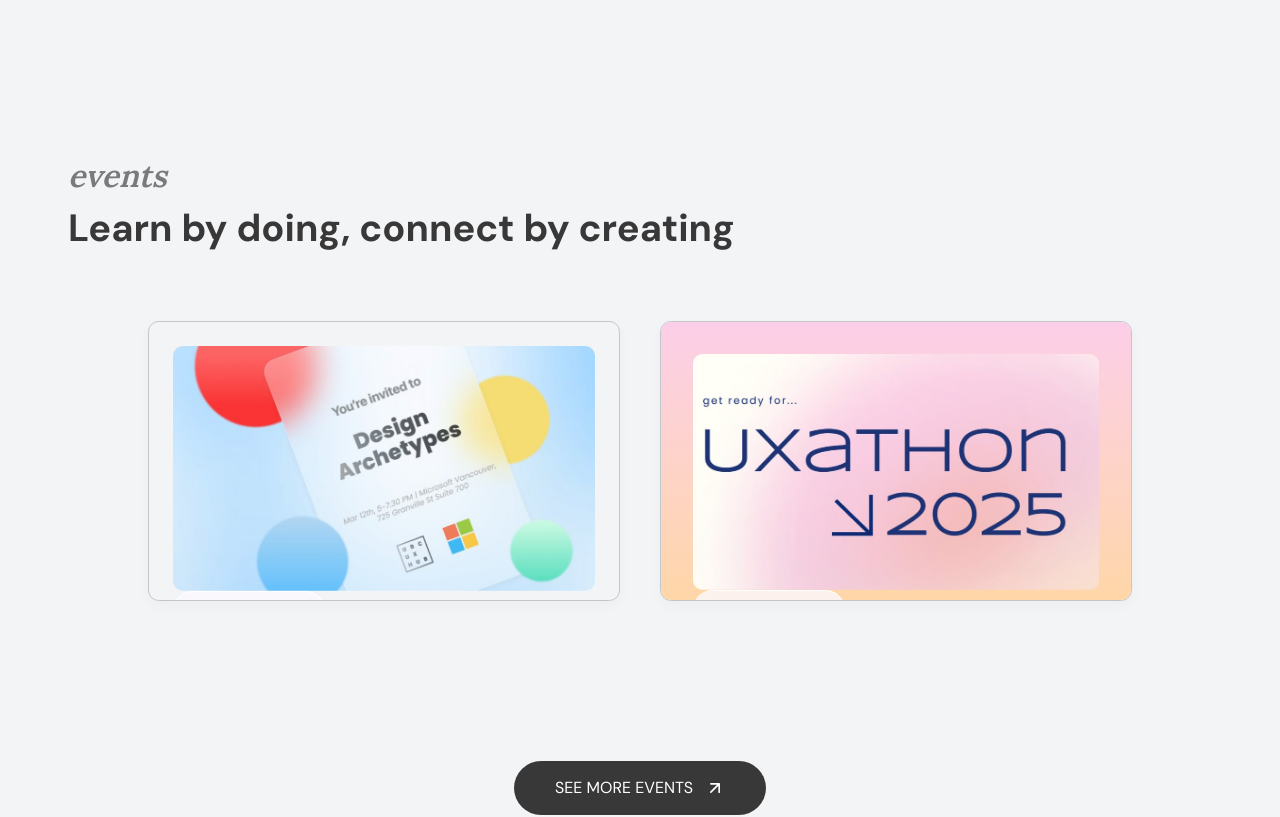
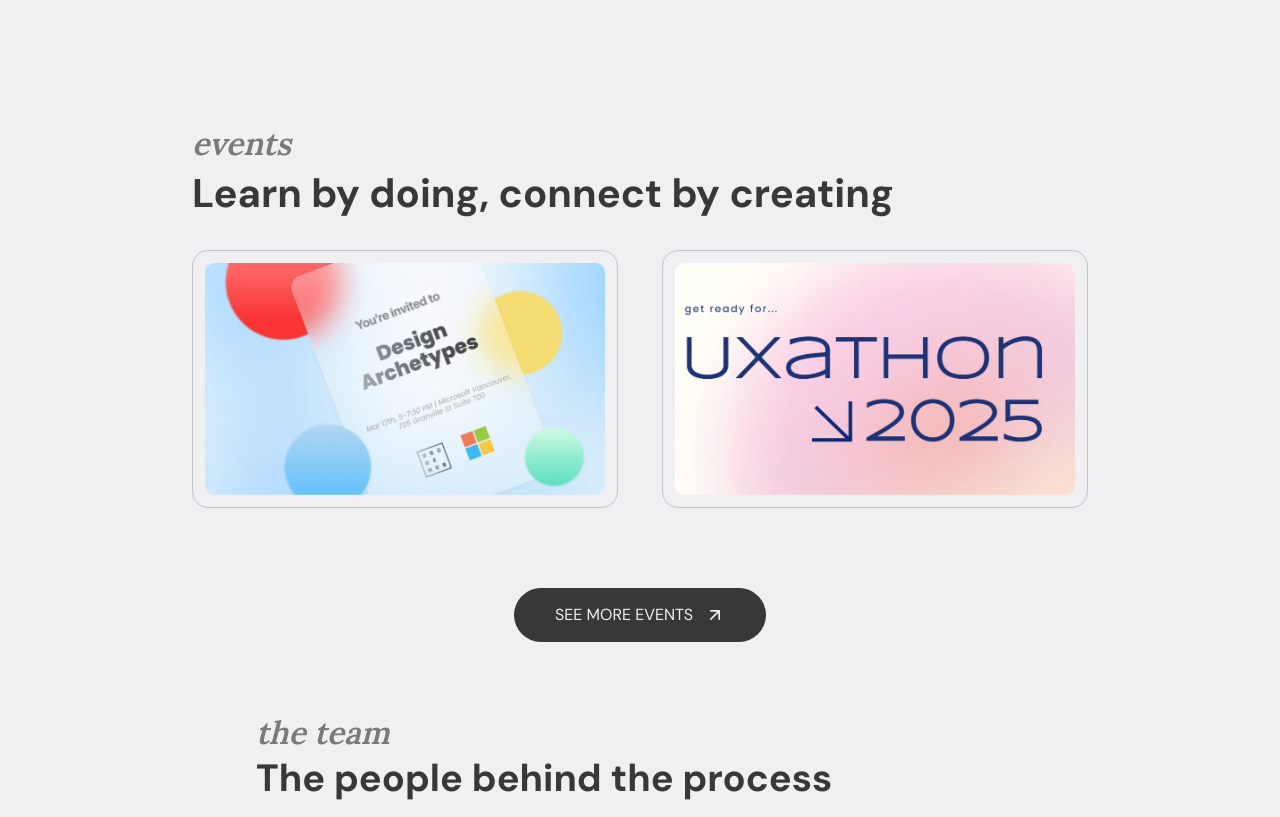
Before and after one commit to auroraxcheng/UXhub-website, a Next.js app: page / in a window 1280 px wide. Shown: the part 2580-3397 px from the top of the page. Built offline with nearby package versions, Linux system fonts and the light colour scheme.

Commit message:
formatted events section. Changed background color and applied default font color/size

```diff
--- a/src/app/globals.css
+++ b/src/app/globals.css
@@ -25,8 +25,9 @@ body {
   --font-serif: var(--font-lora), ui-serif;
 
   /* colors */
-  --color-black: #2F2E41;
-  --color-bg: #F0EFF2;
+  --color-black: #383838;
+  --color-white: #F0EFF2;
+  --color-gray: #7A7A7A;
 }
 
 
--- a/src/app/layout.tsx
+++ b/src/app/layout.tsx
@@ -22,7 +22,7 @@ const dmSans = DM_Sans({
 const lora = Lora({
   subsets: ["latin"],
   weight: ["400", "500", "600", "700"],
-  style: ["normal", "italic"],
+  style: ["italic"],
   variable: "--font-lora",
 });
 
@@ -54,7 +54,7 @@ export default function RootLayout({
         <title>UX hub</title>
       </head>
       <body
-        className={`${dmSans.className}`}
+        className={`${dmSans.className} font-sans text-black text-[16px]`}
       >
         {children}
       </body>
--- a/src/app/page.tsx
+++ b/src/app/page.tsx
@@ -14,7 +14,7 @@ import HeroContent from '../components/HeroContent';
 
 export default function Home() {
   return (
-    <main className="min-h-screen bg-gray-100 relative">
+    <main className="min-h-screen bg-white relative">
 
       <Navbar />
 
--- /dev/null
+++ b/src/app/under-construction/page.tsx
@@ -0,0 +1,7 @@
+export default function UnderConstruction() {
+    return (
+        <div className="flex w-full h-screen bg-white items-center justify-center">
+            <p>This page is under construction...</p>
+        </div>
+    )
+}
--- /dev/null
+++ b/src/components/EventCard.tsx
@@ -0,0 +1,38 @@
+import React from "react";
+import Image from "next/image";
+
+interface EventCardProps {
+    imageSrc: string;
+    imageAlt: string;
+    buttonText: string;
+    buttonIcon: React.ReactNode;
+}
+
+const EventCard: React.FC<EventCardProps> = ({
+    imageSrc,
+    imageAlt,
+    // buttonText,
+    // buttonIcon,
+}) => {
+    return (
+        <div className="flex-1 rounded-2xl border border-[#C1C7CD] p-3">
+            <div className="overflow-hidden rounded-lg">
+                <Image
+                    src={imageSrc}
+                    alt={imageAlt}
+                    width={0}
+                    height={0}
+                    sizes="100vw"
+                    className="w-full object-contain"
+                />
+            </div>
+
+            {/* <button className="flex items-center justify-center gap-2 w-[152px] px-[10px] py-2 rounded-[67.066px] border-[0.5px] border-white text-[16px] font-medium transition-colors hover:bg-gray-50 bg-[linear-gradient(166deg,rgba(251,248,255,0.80)_80.65%,rgba(151,149,153,0.10)_80.65%)] backdrop-blur-[0.5px]">
+                {buttonIcon}
+                {buttonText}
+            </button> */}
+        </div>
+    );
+};
+
+export default EventCard;
--- a/src/pages/EventsSection.tsx
+++ b/src/pages/EventsSection.tsx
@@ -1,40 +1,8 @@
 import React from "react";
-import Image from "next/image";
+import EventCard from "../components/EventCard";
 
 const EventsSection: React.FC = () => {
-  return (
-    <div className="w-full bg-gray-100">
-      <div className="mx-auto w-fit max-w-8xl">
-        <div className="mb-16">
-          <p className="mb-0 text-[#7A7A7A] font-['Lora'] italic text-[31.871px] font-semibold">
-            events
-          </p>
-          <h2 className="text-[#383838] font-['DM_Sans'] text-[38px] font-bold">
-            Learn by doing, connect by creating
-          </h2>
-        </div>
-
-        {/* event cards */}
-        <div className="mb-20 ml-20 mr-20 flex justify-center gap-10">
-          {/* card 1 */}
-          <div
-            className="relative overflow-hidden flex-shrink-0 w-[472px] h-[280px] rounded-[10.73px] border border-[#C1C7CD] shadow-[0px_4px_8px_0px_rgba(224,224,224,0.25)]"
-          >
-            <div className="relative z-10 h-full flex flex-col justify-between p-6">
-              <div className="flex-1 flex items-center justify-center">
-                <Image
-                  src="/event1.png"
-                  alt="Design Archetypes Event"
-                  width={800}
-                  height={600}
-                  className="w-full h-auto object-contain"
-                />
-              </div>
-
-              <div>
-                <button
-                  className="flex items-center justify-center gap-2 w-[152px] px-[10px] py-2 rounded-[67.066px] border-[0.5px] border-white text-[#383838] text-[14px] font-medium transition-colors hover:bg-gray-50 bg-[linear-gradient(166deg,rgba(251,248,255,0.80)_80.65%,rgba(151,149,153,0.10)_80.65%)] backdrop-blur-[0.5px]"
-                >
+  const triangleIcon = (
     <svg
       width="16"
       height="16"
@@ -51,33 +19,9 @@ const EventsSection: React.FC = () => {
         strokeLinejoin="round"
       />
     </svg>
-                  office tour
-                </button>
-              </div>
-            </div>
-          </div>
+  );
 
-          {/* card 2 */}
-          <div
-            className="relative overflow-hidden flex-shrink-0 w-[472px] h-[280px] rounded-[10.73px] border border-[#C1C7CD] shadow-[0px_4px_8px_0px_rgba(224,224,224,0.25)]"
-          >
-            <div className="absolute inset-0 bg-gradient-to-b from-pink-200 to-orange-200" />
-
-            <div className="relative z-10 h-full flex flex-col justify-between p-8">
-              <div className="flex-1 flex items-center justify-center">
-                <Image
-                  src="/event2.png"
-                  alt="UXATHON 2025 Event"
-                  width={400}
-                  height={300}
-                  className="w-full h-full object-contain"
-                />
-              </div>
-
-              <div>
-                <button
-                  className="flex items-center justify-center gap-4 w-[152px] px-[10px] py-2 rounded-[67.066px] border-[0.5px] border-white text-[#383838] text-[14px] font-medium transition-colors hover:bg-gray-50 bg-[linear-gradient(166deg,rgba(251,248,255,0.80)_80.65%,rgba(151,149,153,0.10)_80.65%)] backdrop-blur-[0.5px]"
-                >
+  const starIcon = (
     <svg
       width="16"
       height="16"
@@ -95,18 +39,43 @@ const EventsSection: React.FC = () => {
         strokeLinejoin="round"
       />
     </svg>
-                  competition
-                </button>
+  );
+
+  return (
+    <div className="max-w-8xl md:px-[15%] px-[5%]">
+      <div className="mb-8">
+        <p className="mb-0 text-gray font-serif italic font-semibold text-[32px]">
+          events
+        </p>
+        <h2 className=" text-[40px] font-bold leading-tight">
+          Learn by doing, connect by creating
+        </h2>
       </div>
-            </div>
-          </div>
+
+      {/* event cards */}
+      <div className="flex flex-col md:flex-row">
+        <EventCard
+          imageSrc="/event1.png"
+          imageAlt="Design Archetypes Event"
+          buttonText="office tour"
+          buttonIcon={triangleIcon}
+        />
+
+        <div className="md:w-[5%] h-8"></div>
+
+        <EventCard
+          imageSrc="/event2.png"
+          imageAlt="UXATHON 2025 Event"
+          buttonText="competition"
+          buttonIcon={starIcon}
+        />
       </div>
 
       {/* CTA */}
       <div className="text-center flex justify-center">
         <button
-            className="mx-auto mt-20 flex h-[54px] w-[252px] items-center justify-center gap-3 rounded-[67.066px] bg-[#383838] text-white transition-all duration-300 ease-in-out hover:scale-105 hover:shadow-lg hover:shadow-black/20 active:scale-95"
-          >
+          onClick={() => window.location.href = "/under-construction"}
+          className="mx-auto mt-20 flex h-[54px] w-[252px] items-center justify-center gap-3 rounded-[67.066px] bg-black text-white transition-all duration-300 ease-in-out hover:scale-105 hover:shadow-lg hover:shadow-black/20 active:scale-95">
           SEE MORE EVENTS
           <svg
             width="20"
@@ -126,7 +95,7 @@ const EventsSection: React.FC = () => {
           </svg>
         </button>
       </div>
-      </div>
+
     </div>
   );
 };
--- a/src/pages/LogoCarousel.tsx
+++ b/src/pages/LogoCarousel.tsx
@@ -23,15 +23,15 @@ const LogoCarousel: React.FC = () => {
 
   return (
     <div className="w-full overflow-hidden">
-      <p className="mb-12 sm:mb-16 md:mb-20 text-center text-[16px] font-medium">
+      <p className="pb-12 px-[5%] text-center text-[16px] font-medium">
         Proudly partnered with startups, clubs, and companies across UBC and beyond
       </p>
 
       {/* Container with background and relative positioning */}
       <div className="relative">
         {/* Fade edges (uses --bg var or falls back to white) */}
-        <div className="pointer-events-none absolute left-0 top-0 z-10 h-full w-16 sm:w-20 md:w-24 lg:w-28 bg-gradient-to-r from-bg to-transparent" />
-        <div className="pointer-events-none absolute right-0 top-0 z-10 h-full w-16 sm:w-20 md:w-24 lg:w-28 bg-gradient-to-l from-bg to-transparent" />
+        <div className="pointer-events-none absolute left-0 top-0 z-10 h-full w-16 sm:w-20 md:w-24 lg:w-28 bg-gradient-to-r from-white to-transparent" />
+        <div className="pointer-events-none absolute right-0 top-0 z-10 h-full w-16 sm:w-20 md:w-24 lg:w-28 bg-gradient-to-l from-white to-transparent" />
 
         {/* Use group to pause animation on hover */}
         <div className="group overflow-hidden">
```
Lines whose indentation alone changed are shown as unchanged.
